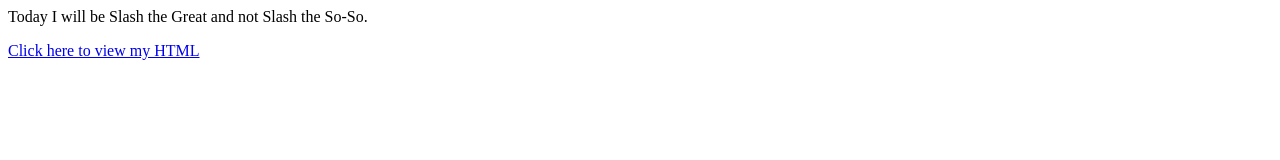
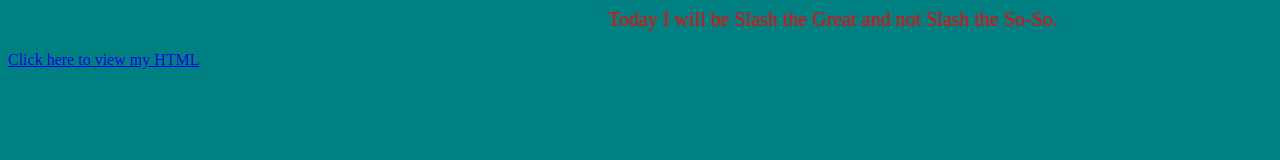
Before and after one commit to slashthegreat/ENGL878, a plain HTML site: page index.html in a window 1280 px wide. Drawn offline with Linux system fonts and the light colour scheme.

Commit message:
added CSS

```diff
--- a/index.html
+++ b/index.html
@@ -1,5 +1,6 @@
 <html>
 <head>
+  <link rel="stylesheet" href="stylesheets/CSS Template.css"/>
 </head>
 <body>
 <p>Today I will be Slash the Great and not Slash the So-So.</p>
```
